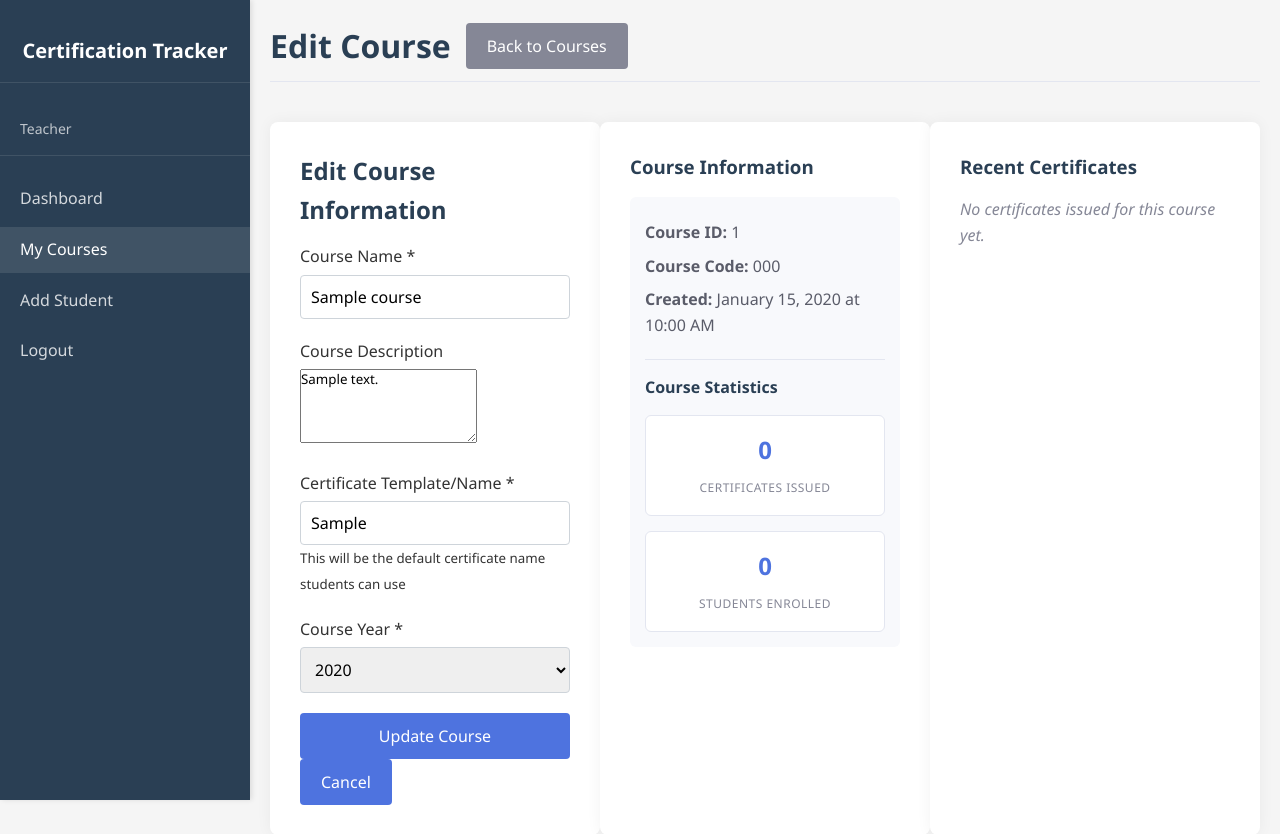
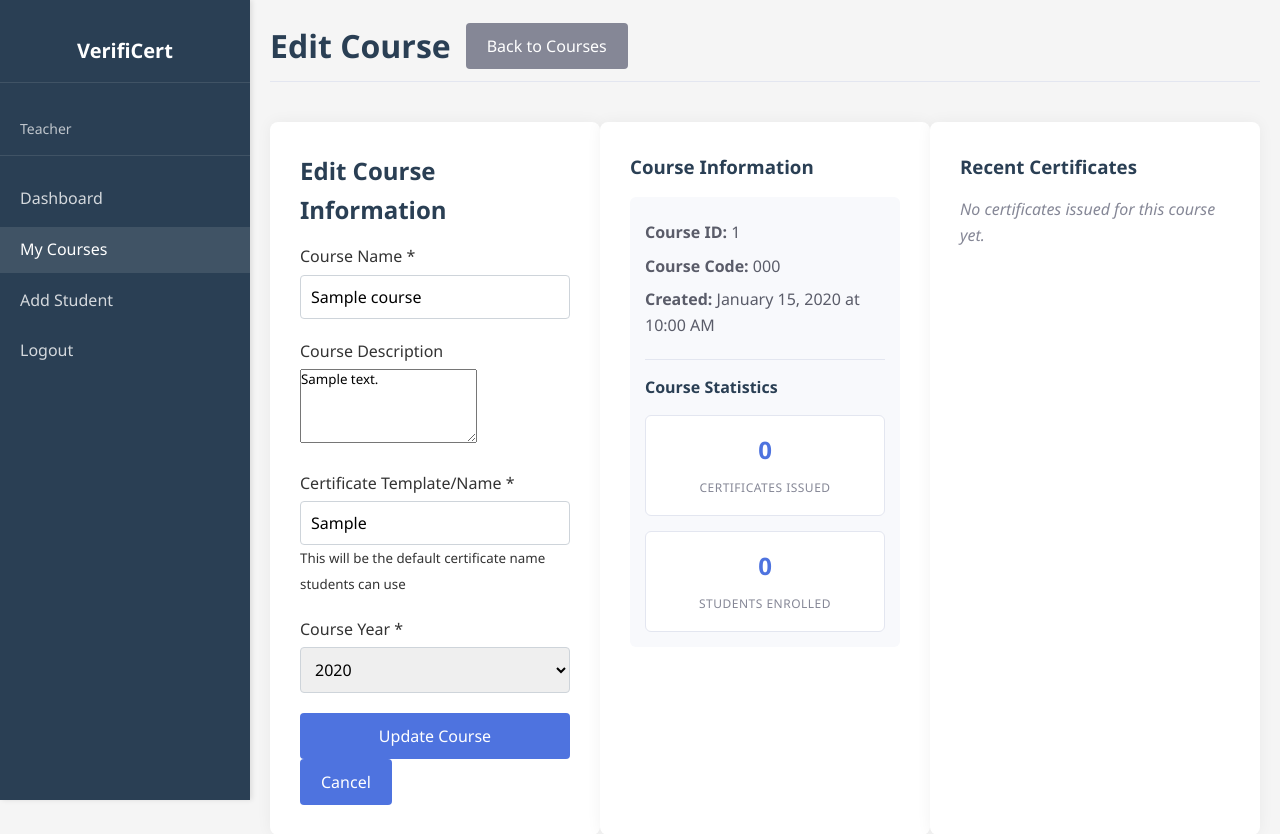
Before and after one commit to imgsh1613/CertCatalyst, a Flask app: template templates/teacher_edit_course.html in a window 1280 px wide. Shown: the top 834 px of the page. Run offline with Flask 3, Linux system fonts and the light colour scheme; the template is opened without the code that fills it: most values are stand-ins (such as "Sample title", 1, 10 or a date in 2020).

Commit message:
Update teacher_edit_course.html

```diff
--- a/templates/teacher_edit_course.html
+++ b/templates/teacher_edit_course.html
@@ -3,13 +3,13 @@
 <head>
     <meta charset="UTF-8">
     <meta name="viewport" content="width=device-width, initial-scale=1.0">
-    <title>Edit Course - Certification Tracker</title>
+    <title>Edit Course</title>
     <link rel="stylesheet" href="{{ url_for('static', filename='css/style.css') }}">
 </head>
 <body>
     <div class="dashboard-container">
         <nav class="sidebar">
-            <div class="logo">Certification Tracker</div>
+            <div class="logo">VerifiCert</div>
             <div class="user-info">
                 <div class="user-name">{{ session.full_name }}</div>
                 <div class="user-role">Teacher</div>
```
